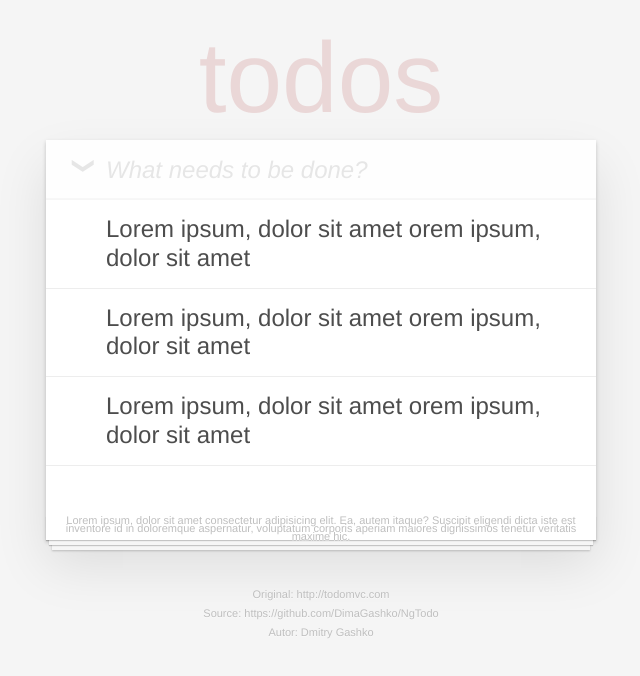
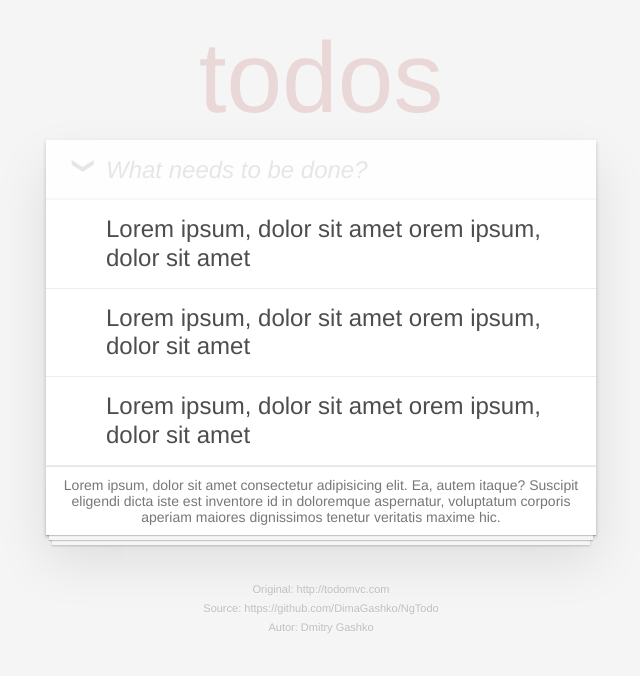
Before and after one commit to DimaGashko/NgTodo, an Angular app: page / in a window 1280 px wide. Shown: the top 676 px of the page, without its empty margins (319-959 px from the left). Built offline with nearby package versions, Linux system fonts and the light colour scheme.

Commit message:
baseFooter

```diff
--- a/src/app/ng-todo.component.css
+++ b/src/app/ng-todo.component.css
@@ -1,10 +1,24 @@
 :host {
   box-shadow: 0 2px 4px 0 rgba(0, 0, 0, 0.2), 0 25px 50px 0 rgba(0, 0, 0, 0.1); }
 
-.header {
+header {
   user-select: none;
   background: rgba(0, 0, 0, 0.003);
   box-shadow: inset 0 -2px 1px rgba(0, 0, 0, 0.03); }
 
-.footer {
-  box-shadow: 0 1px 1px rgba(0, 0, 0, 0.2), 0 8px 0 -3px #f6f6f6, 0 9px 1px -3px rgba(0, 0, 0, 0.2), 0 16px 0 -6px #f6f6f6, 0 17px 2px -6px rgba(0, 0, 0, 0.2); }
+footer {
+  position: relative;
+  color: #777;
+  padding: 10px 15px;
+  text-align: center;
+  border-top: 1px solid #e6e6e6;
+  height: 100%; }
+  footer:before {
+    content: '';
+    position: absolute;
+    right: 0;
+    bottom: 0;
+    left: 0;
+    height: 50px;
+    overflow: hidden;
+    box-shadow: 0 1px 1px rgba(0, 0, 0, 0.2), 0 8px 0 -3px #f6f6f6, 0 9px 1px -3px rgba(0, 0, 0, 0.2), 0 16px 0 -6px #f6f6f6, 0 17px 2px -6px rgba(0, 0, 0, 0.2); }
--- a/src/app/ng-todo.component.html
+++ b/src/app/ng-todo.component.html
@@ -1,9 +1,9 @@
 
-<header class="header">
+<header>
   <ng-todo__complete_all></ng-todo__complete_all>
   <ng-todo__add_todo></ng-todo__add_todo>
 </header>
 <section class="main">
   <ng-todo__list></ng-todo__list>
 </section>
-<footer class="footer">Lorem ipsum, dolor sit amet consectetur adipisicing elit. Ea, autem itaque? Suscipit eligendi dicta iste est inventore id in doloremque aspernatur, voluptatum corporis aperiam maiores dignissimos tenetur veritatis maxime hic.</footer>
+<footer>Lorem ipsum, dolor sit amet consectetur adipisicing elit. Ea, autem itaque? Suscipit eligendi dicta iste est inventore id in doloremque aspernatur, voluptatum corporis aperiam maiores dignissimos tenetur veritatis maxime hic.</footer>
--- a/src/app/ng-todo.component.sass
+++ b/src/app/ng-todo.component.sass
@@ -3,10 +3,25 @@
 \:host
    box-shadow: 0 2px 4px 0 rgba(0, 0, 0, 0.2), 0 25px 50px 0 rgba(0, 0, 0, 0.1)
 
-.header
+header
    user-select: none
    background: rgba(0, 0, 0, 0.003)
    box-shadow: inset 0 -2px 1px rgba(0,0,0,0.03)
 
-.footer
-   box-shadow: 0 1px 1px rgba(0, 0, 0, 0.2), 0 8px 0 -3px #f6f6f6, 0 9px 1px -3px rgba(0, 0, 0, 0.2), 0 16px 0 -6px #f6f6f6, 0 17px 2px -6px rgba(0, 0, 0, 0.2)
+footer
+   position: relative
+   color: #777
+   padding: 10px 15px
+   text-align: center
+   border-top: 1px solid #e6e6e6
+   height: 100%
+
+   &:before
+      content: ''
+      position: absolute
+      right: 0
+      bottom: 0
+      left: 0
+      height: 50px
+      overflow: hidden
+      box-shadow: 0 1px 1px rgba(0, 0, 0, 0.2), 0 8px 0 -3px #f6f6f6, 0 9px 1px -3px rgba(0, 0, 0, 0.2), 0 16px 0 -6px #f6f6f6, 0 17px 2px -6px rgba(0, 0, 0, 0.2)
```
Also changed, not shown: 1 other file (tests, documents, lock files or other folders).
